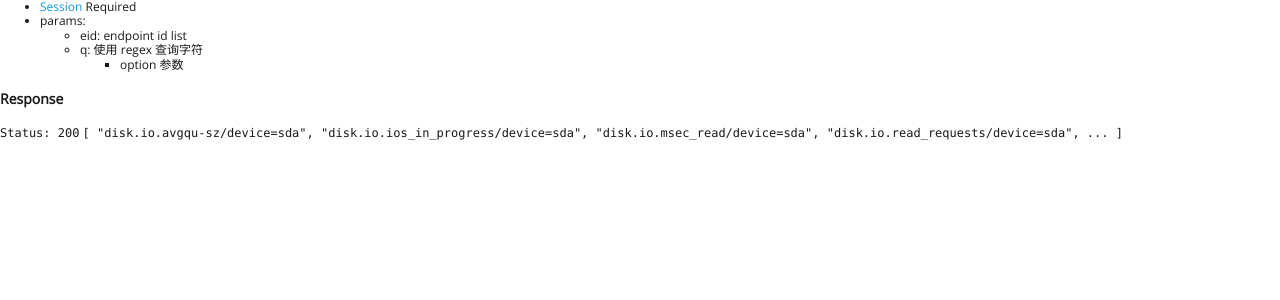
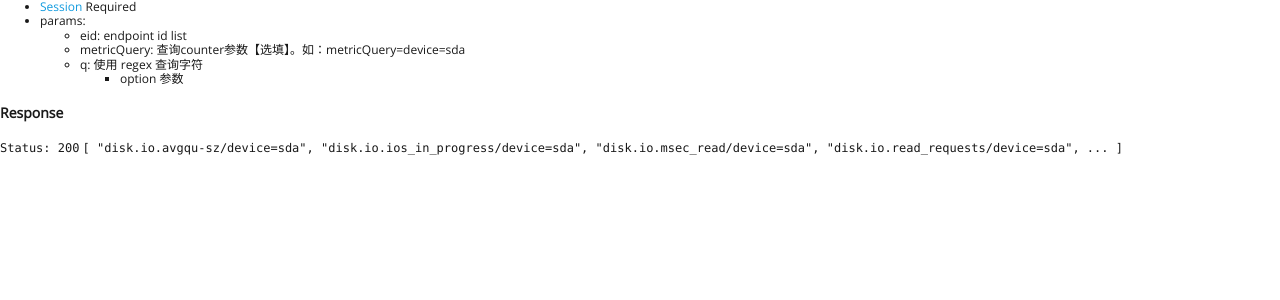
Before and after one commit to open-falcon/falcon-plus, a Jekyll site: the page built from docs/_posts/Graph/2017-01-01-endpoint_counter.md, in a window 1280 px wide. Shown: the top 300 px of the page. Built offline with Jekyll 4.4.1, drawn with Linux system fonts in a browser that asks for light colours.

Commit message:
Update 2017-01-01-endpoint_counter.md

```diff
--- a/docs/_posts/Graph/2017-01-01-endpoint_counter.md
+++ b/docs/_posts/Graph/2017-01-01-endpoint_counter.md
@@ -10,6 +10,7 @@ layout: default
 * [Session](#/authentication) Required
 * params:
   * eid: endpoint id list
+  * metricQuery: 查询counter参数【选填】。如：metricQuery=device=sda
   * q: 使用 regex 查询字符
     * option 参数
 
```
